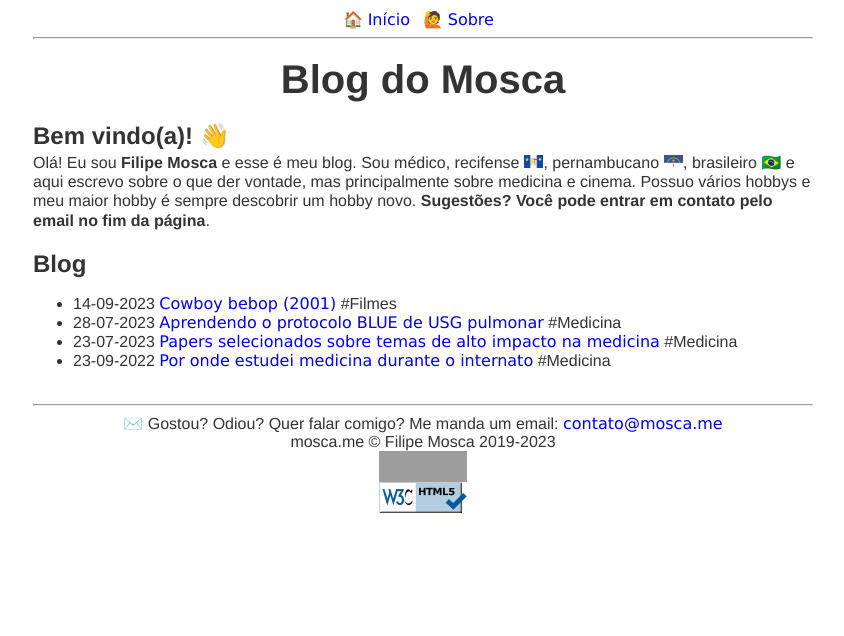
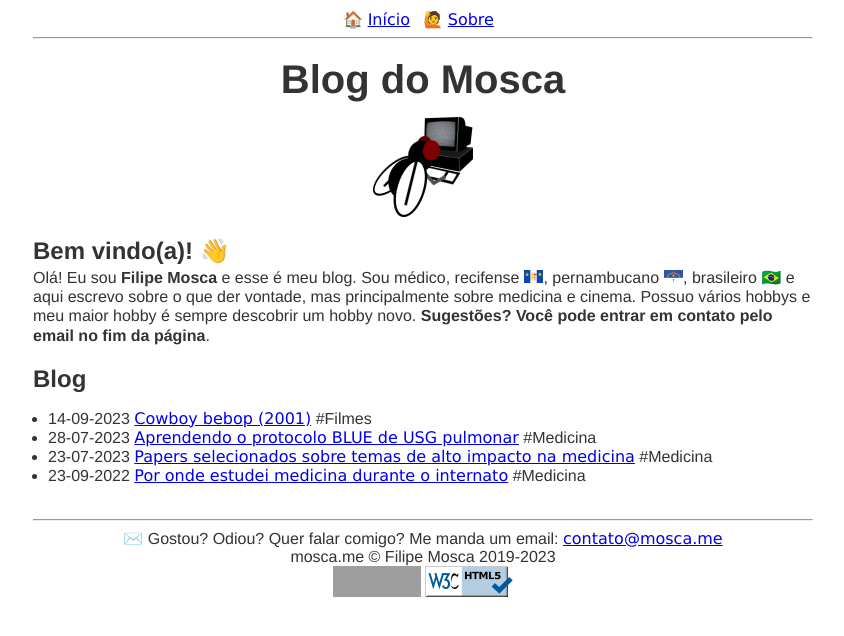
Before and after one commit to moscame/moscame.github.io, a Jekyll site: the page built from index.html, in a window 1280 px wide. Shown: the top 636 px of the page, without its empty margins (217-1061 px from the left). Built offline with Jekyll 4.4.1, drawn with Linux system fonts in a browser that asks for light colours; grey boxes are pictures that could not be loaded.

Commit message:
nova logo

```diff
--- a/_layouts/default.html
+++ b/_layouts/default.html
@@ -53,7 +53,7 @@
 			}
 
 		a {
-			text-decoration:none;
+			/* text-decoration:none; */
 			font-family:verdana, arial, helvetica, sans-serif;
 			}
 		a:hover {background-color:#fff67d;}
@@ -72,6 +72,9 @@
 			background-color:#eee;
 			border:1px dashed #999;
 			display: inline-block;
+		}
+		#blog_posts {
+			padding-left: 15px;
 		}
 		#Header {
 				display: flex;
@@ -234,8 +237,8 @@
         <span>mosca.me &copy; Filipe Mosca 2019-2023</span>
         <p>
 			<a href="https://jigsaw.w3.org/css-validator/check/referer">
-          		<img style="border:0;width:88px;height:31px" src="https://jigsaw.w3.org/css-validator/images/vcss" alt="CSS válido!"></a>
-        	<a href="https://html5.validator.nu/?doc=https%3A%2F%2Fmoxk.net"><img style="border:0;width:88px;height:31px" src="/img/html5-validator-badge-blue.png" alt="HTML5 Valid"></a>
+          		<img style="border:0;width:88px;height:31px; display: inline-block;" src="https://jigsaw.w3.org/css-validator/images/vcss" alt="CSS válido!"></a>
+        	<a href="https://html5.validator.nu/?doc=https%3A%2F%2Fmoxk.net"><img style="border:0;width:88px;height:31px; display: inline-block;" src="/img/html5-validator-badge-blue.png" alt="HTML5 Valid"></a>
 		</p>
     </footer>
 
--- a/index.html
+++ b/index.html
@@ -4,6 +4,7 @@
 ---
 
 <h1 style="font-size: 40px; margin: 0;">Blog do Mosca</h1>
+<img style="margin-top: 15px;" src="/img/logo/moscame-graos.png" alt="">
 <h2>Bem vindo(a)! 👋</h2>
 <p>Olá! Eu sou <b>Filipe Mosca</b> e esse é meu blog. Sou médico, recifense <img rel="Bandeira de Recife" src="/img/recife1.png" height="13" style="display: inline; margin: 0;">, pernambucano <img rel="Bandeira de Recife" src="/img/pe1.png" height="13" style="display: inline; margin: 0;">, brasileiro 🇧🇷 e aqui escrevo sobre o que der vontade, mas principalmente sobre medicina e cinema. Possuo vários hobbys e meu maior hobby é sempre descobrir um hobby novo. <b>Sugestões? Você pode entrar em contato pelo email no fim da página</b>.</p>
 
```
Also changed, not shown: img/logo/moscame-graos-peq.png (added), img/logo/moscame-graos.png (added), img/logo/moscame-peq.png (added), img/logo/moscame.png (added), img/logo/moscanewwww.png (added), img/logo/moscawww.png (added), 2 other files.
